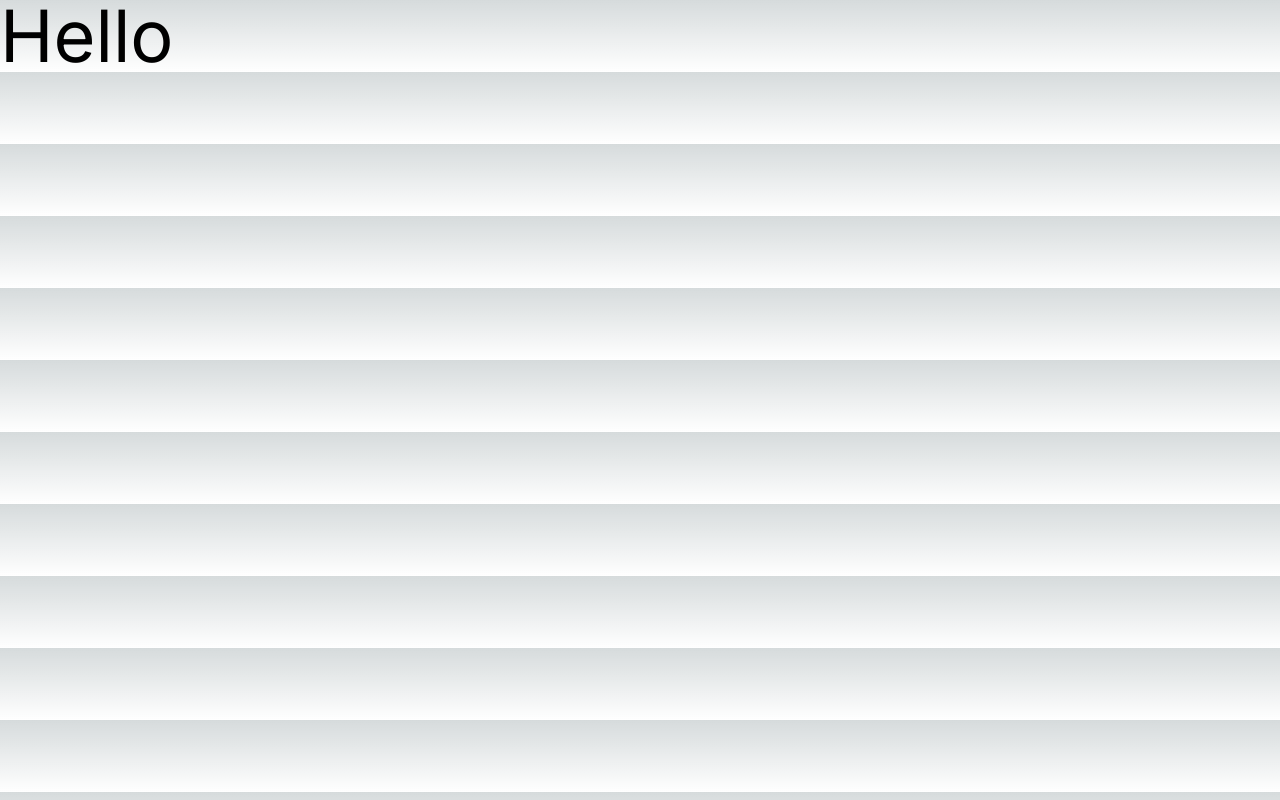
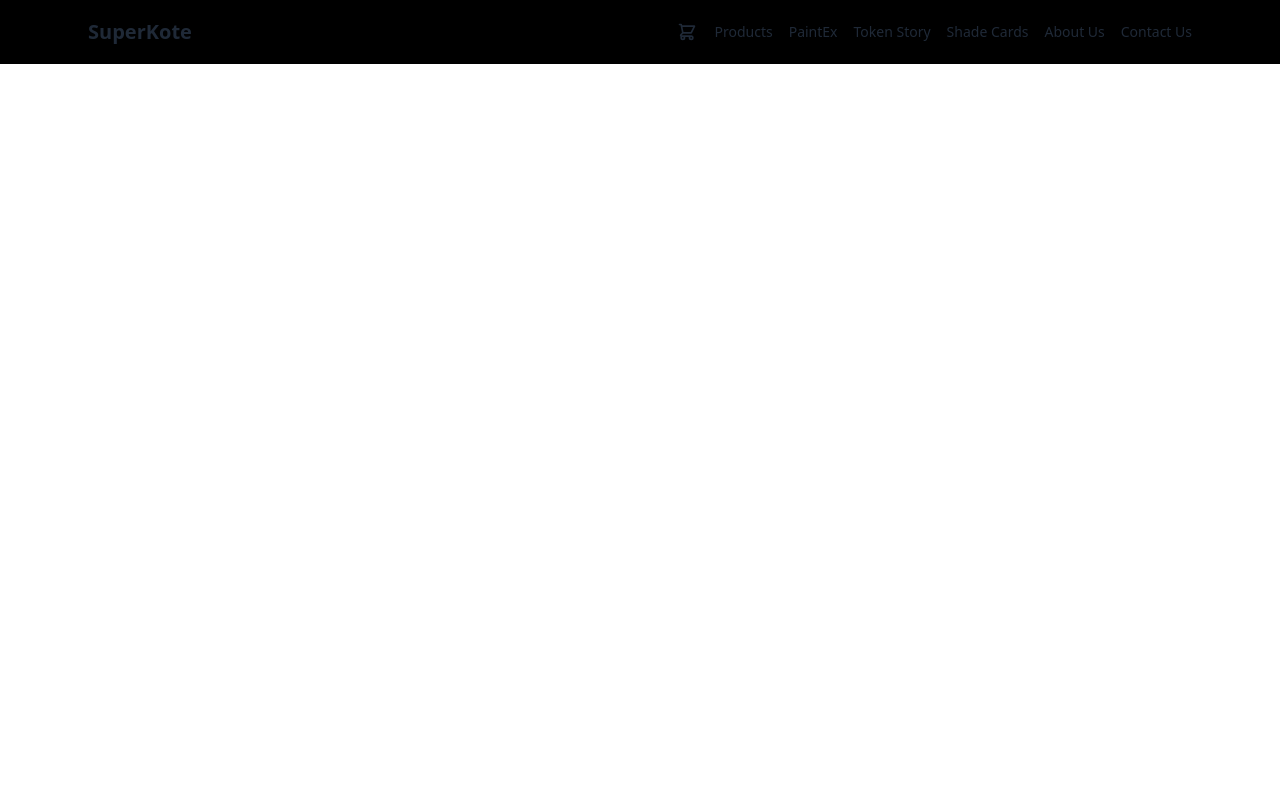
Before and after one commit to UmarShaikh27/superkote, a Next.js app: page / in a window 1280 px wide. Built offline with nearby package versions, Linux system fonts and the light colour scheme.

Commit message:
nav created

```diff
--- a/package.json
+++ b/package.json
@@ -12,6 +12,7 @@
     "@types/node": "20.5.0",
     "@types/react": "18.2.20",
     "@types/react-dom": "18.2.7",
+    "@vercel/postgres": "^0.4.1",
     "autoprefixer": "10.4.15",
     "next": "13.4.16",
     "postcss": "8.4.27",
@@ -19,5 +20,8 @@
     "react-dom": "18.2.0",
     "tailwindcss": "3.3.3",
     "typescript": "5.1.6"
+  },
+  "devDependencies": {
+    "daisyui": "^3.5.1"
   }
 }
--- /dev/null
+++ b/src/app/components/Carousel.tsx
@@ -0,0 +1,11 @@
+import React from 'react'
+// import vid from '../assets/bgvid.mp4'
+
+
+export default function carousel() {
+  return (
+    <div className='w-full'>
+        {/* <video className='w-full' autoPlay loop muted src="https://media.istockphoto.com/id/699620004/video/landscape-of-clear-stream.mp4?s=mp4-640x640-is&k=20&c=U_MzUJ7sW9OaNgASXb13DJot7zT9x0mGDrrxkLcpO_g="/> */}
+    </div>
+  )
+}
--- /dev/null
+++ b/src/app/components/Nav.tsx
@@ -0,0 +1,42 @@
+'use client'
+
+import React from 'react'
+
+export default function Nav() {
+  return (
+    <div className="navbar bg-black flex justify-around md:px-20">
+      <div className="flex-1 px-2 lg:flex-none">
+        <a className="text-lg md:text-xl font-bold">SuperKote</a>
+      </div>
+      <div className="flex justify-end flex-1 px-2">
+        <div className="flex items-stretch">
+          <a className="btn btn-ghost rounded-btn">
+          <svg xmlns="http://www.w3.org/2000/svg" className="h-5 w-5" fill="none" viewBox="0 0 24 24" stroke="currentColor"><path strokeLinecap="round" strokeLinejoin="round" strokeWidth="2" d="M3 3h2l.4 2M7 13h10l4-8H5.4M7 13L5.4 5M7 13l-2.293 2.293c-.63.63-.184 1.707.707 1.707H17m0 0a2 2 0 100 4 2 2 0 000-4zm-8 2a2 2 0 11-4 0 2 2 0 014 0z" /></svg>
+
+          </a>
+          <div className='lg:flex justify-center items-center gap-4 text-sm hidden'>
+          <a href='#'>Products</a>
+          <a href='#'>PaintEx</a>
+          <a href='#'>Token Story</a>
+          <a href='#'>Shade Cards</a>
+          <a href='#'>About Us</a>
+          <a href='#'>Contact Us</a>
+          </div>
+          <div tabIndex={0} className="dropdown dropdown-end lg:hidden">
+            <label className='btn btn-ghost rounded-btn'>
+              <svg xmlns="http://www.w3.org/2000/svg" width="24" height="24" viewBox="0 0 24 24" fill="none" stroke="currentColor" stroke-width="2" stroke-linecap="round" stroke-linejoin="round" className="lucide lucide-menu" type="button" aria-haspopup="dialog" aria-expanded="false" aria-controls="radix-:Rpba:" data-state="closed"><line x1="4" x2="20" y1="12" y2="12"></line><line x1="4" x2="20" y1="6" y2="6"></line><line x1="4" x2="20" y1="18" y2="18"></line></svg>
+            </label>
+            <ul tabIndex={0} className="menu dropdown-content z-[1] p-2 shadow bg-base-100 rounded-box w-52 mt-4">
+              <li><a>Products</a></li>
+              <li><a>PaintEx</a></li>
+              <li><a>Token Story</a></li>
+              <li><a href='#'>Shade Cards</a></li>
+              <li><a href='#'>About Us</a></li>
+              <li><a href='#'>Contact Us</a></li>
+            </ul>
+          </div>
+        </div>
+      </div>
+  </div>
+  )
+}
--- /dev/null
+++ b/src/app/components/ProductCard.tsx
@@ -0,0 +1,22 @@
+import Image from "next/image"
+
+const ProductCard = () => {
+  return (
+    <div className="w-full bg-red-500 md:w-1/4 px-1 py-1 h-fit">
+        <div className="bg-red-200 w-full h-1/2">
+        <Image
+        src="/"
+        width={250}
+        height={250}
+        objectFit="contain"
+        alt=""
+        />
+        </div>
+
+
+
+    </div>
+  )
+}
+
+export default ProductCard
--- a/src/app/globals.css
+++ b/src/app/globals.css
@@ -2,26 +2,8 @@
 @tailwind components;
 @tailwind utilities;
 
-:root {
-  --foreground-rgb: 0, 0, 0;
-  --background-start-rgb: 214, 219, 220;
-  --background-end-rgb: 255, 255, 255;
-}
-
-@media (prefers-color-scheme: dark) {
-  :root {
-    --foreground-rgb: 255, 255, 255;
-    --background-start-rgb: 0, 0, 0;
-    --background-end-rgb: 0, 0, 0;
-  }
-}
-
-body {
-  color: rgb(var(--foreground-rgb));
-  background: linear-gradient(
-      to bottom,
-      transparent,
-      rgb(var(--background-end-rgb))
-    )
-    rgb(var(--background-start-rgb));
-}
+/* @media screen and (max-width: 1025px ){
+    .navLinks{
+        display: hidden;
+    }
+} */
--- a/src/app/layout.tsx
+++ b/src/app/layout.tsx
@@ -1,6 +1,7 @@
 import './globals.css'
 import type { Metadata } from 'next'
 import { Inter } from 'next/font/google'
+import Nav from './components/Nav'
 
 const inter = Inter({ subsets: ['latin'] })
 
@@ -16,7 +17,10 @@ export default function RootLayout({
 }) {
   return (
     <html lang="en">
-      <body className={inter.className}>{children}</body>
+      <body className="{inter.className}">
+        <Nav/>
+        {children}
+      </body>
     </html>
   )
 }
--- a/src/app/page.tsx
+++ b/src/app/page.tsx
@@ -1,9 +1,14 @@
 import Image from 'next/image'
+import Carousel from './components/Carousel'
 
-export default function Home() {
+export default async function Home() {
+
   return (
    <>
-      <h1 className='text-7xl'>Hello</h1>
+
+   {/* product section */}
+      <Carousel/>
+
    </>
   )
 }
--- a/tailwind.config.ts
+++ b/tailwind.config.ts
@@ -15,6 +15,8 @@ const config: Config = {
       },
     },
   },
-  plugins: [],
+  plugins: [require("daisyui")],
 }
+
+
 export default config
```
Also changed, not shown: 2 other files (tests, documents, lock files or other folders).
